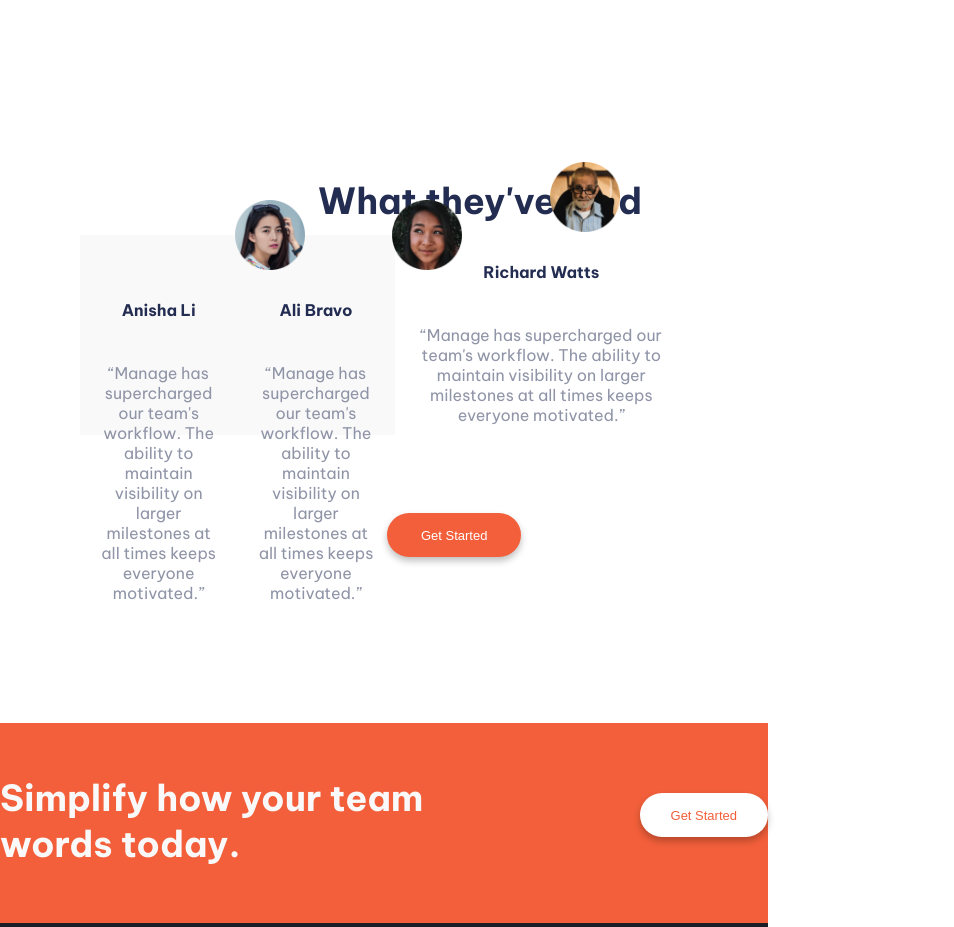
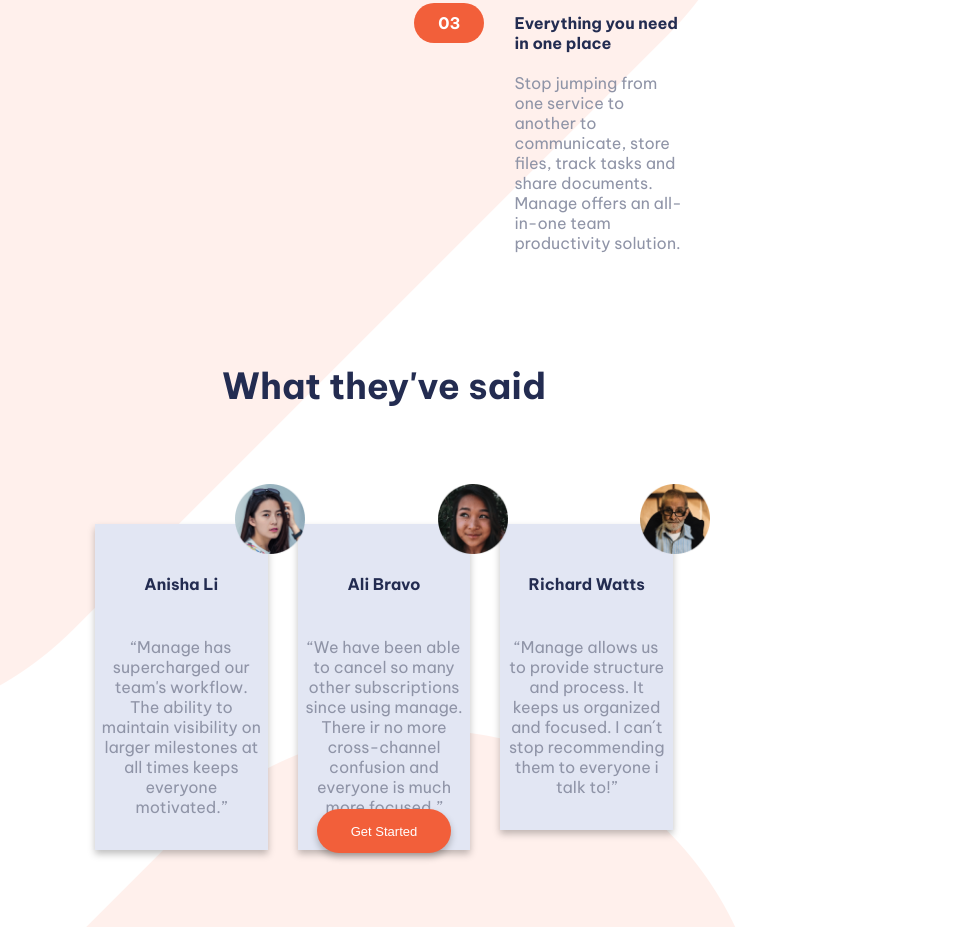
Before and after one commit to PaulaCorrea95/Examen2FrontEnd, a plain HTML site: page index.html in a window 768 px wide. Shown: the part 1830-2757 px from the top of the page, 954 px wide, since content can reach past the window. Drawn offline with Linux system fonts and the light colour scheme.

Commit message:
archivos actualizados

```diff
--- a/css/styles.css
+++ b/css/styles.css
@@ -17,7 +17,10 @@
 
 body {
     font-family: 'Be Vietnam Pro', sans-serif;
-    font-size: 16px
+    font-size: 16px;
+    height: 100vh;
+    background-image: url(../img/bg-tablet-pattern.png);
+    background-position: top right;
 }
 
 header {
@@ -26,9 +29,11 @@ header {
     justify-content: space-between;
 }
 
-main{
+main {
     margin: 40px 80px;
 }
+
+/*Barra de navegación*/
 
 .logo {
     padding-top: 30px;
@@ -59,6 +64,10 @@ a:hover {
     color: var(--azulgrisáceooscuro);
 }
 
+.hamburger{
+    display: flex;
+}
+
 .boton1 {
     padding-top: 20px;
 }
@@ -79,6 +88,8 @@ button {
 button:hover {
     background-color: rgb(247, 153, 130);
 }
+
+/*Sección1*/
 
 .principal1 {
     display: flex;
@@ -113,6 +124,8 @@ p {
     width: 500px;
 }
 
+/*Sección 2*/
+
 .principal2 {
     display: flex;
     width: 100%;
@@ -134,7 +147,7 @@ h2 {
     padding-top: 100px;
 }
 
-.contenedor4 .uno .dos .tres{
+.contenedor4 .uno .dos .tres {
     width: 70px;
     height: 40px;
 }
@@ -148,136 +161,127 @@ h2 {
     font-size: 16px;
     text-align: center;
     padding-top: 10px;
-
 }
 
-.contenedor4 .texto{
+.contenedor4 .texto {
     padding-left: 60px;
     margin-top: -30px;
     margin-left: -60px;
 }
 
-.contenedor4 h4{
+.contenedor4 h4 {
     color: var(--azuloscuro);
     padding-left: 100px;
 }
 
-.contenedor4 p{
+.contenedor4 p {
     padding-left: 100px;
     padding-top: 20px;
     padding-bottom: 50px;
     color: var(--azulgrisáceooscuro);
 }
 
-/*terminar esta parte*/
+/*Comentarios*/
 
-.testimonios{
-    display:flex ;
-    align-items: center;
-    padding-top: 200px;
-    width: 100%;
+#titulo {
+    text-align: center;
+    margin-top: 60px;
 }
 
-
-.testimonios h2{
-    position: absolute;
-    padding-bottom: 35%;
-    margin-left: 31%;
+.comentarios {
+    display: flex;
+    justify-content: center;
 }
 
-.testimonios .descripcion {
-    width: 100%;
-    padding: 40px 20px 20px 20px;
+.card {
+    width: 400px;
+    height: 300px;
+    margin: 15px;
+    padding-top: 60px;
 }
 
-.testimonios h4{
+.descripcion {
+    background-color: rgb(226, 230, 243);
+    box-shadow: 0px 4px 7px rgba(0, 0, 0, 0.25);
+}
+
+.descripcion,
+.nombre {
     text-align: center;
     color: var(--azuloscuro);
     margin-bottom: 10px;
     padding: 5px;
-    margin-top: 20px;
+    margin-top: 40px;
+
 }
 
-.descripcion p{
+.avatar {
+    position: absolute;
     text-align: center;
-    padding-bottom: -10px;
 }
 
-.avatar{
-    position: absolute;
-    padding: 5px;
-    margin-top: -40px;
-    margin-left: 100px;
+.avatar img {
+    width: 70px;
+    margin-left: 140px;
+    padding-bottom: -100x;
 }
 
-.avatar img{
-    width: 70px;
-    margin-left: 50px;
-}
-
-.card1 {
-    background-color: var(--variantegrisclaro);
-    width: 100%;
-    height: 200px;
-}
-.card2{
-    background-color: var(--variantegrisclaro);
-    width: 100%;
-    height: 200px;
-}
-
-.testimonios .boton{
+.comentarios .boton {
     position: absolute;
-    padding-left: 40%;
     padding-top: 400px;
 }
 
-.contenedorcontacto{
+/*Contenedor naranja*/
+
+.contenedorcontacto {
     display: flex;
-    justify-content:space-around ;
+    justify-content: space-around;
     width: 100%;
     height: 200px;
     margin-top: 250px;
     background-color: var(--rojobrillante);
 }
 
-.contenedorcontacto h2{
+.contenedorcontacto h2 {
     width: 80%;
     color: var(--variantegrisclaro);
     padding-top: 52px;
 }
-.contenedorcontacto button{
+
+.contenedorcontacto button {
     background-color: #fff;
     color: var(--rojobrillante);
     margin-top: 70px;
 }
 
-.contenedorcontacto button:hover{
+.contenedorcontacto button:hover {
     box-shadow: 0px 1px 7px rgba(0, 0, 0, 0.25);
-    color: 	rgb(247, 153, 130);
+    color: rgb(247, 153, 130);
 }
 
-footer{
+/*Footer*/
+
+footer {
     display: flex;
-    justify-content:space-around;
+    justify-content: space-around;
     width: 100%;
     height: 200px;
     background-color: var(--azulmuyoscuro);
 }
 
-.logofooter{
+.logofooter {
     display: flex;
     flex-direction: column;
     align-self: center;
 }
 
-.redes ul{
+.redes ul {
     display: flex;
     justify-content: space-around;
     padding-top: 80px;
 }
 
-nav.infofooter{
+nav.infofooter {
     display: flex;
     justify-content: space-between;
     width: 30%;
@@ -286,19 +290,19 @@ margin-top: 30px;
     font-size: 14px;
 }
 
-.infofooter a{
+.infofooter a {
     color: var(--variantegrisclaro);
 }
 
-.infofooter a:hover{
+.infofooter a:hover {
     color: var(--rojobrillante);
 }
 
-.buscador{
+.buscador {
     margin-top: 30px;
 }
 
-input{
+input {
     width: 200px;
     height: 40px;
     border-radius: 50px;
@@ -306,14 +310,90 @@ input{
     text-align: center;
 }
 
-form button{
+form button {
     width: 70px;
     margin-left: 5px;
 }
 
-.buscador p{
+.buscador p {
     padding-top: 68px;
     font-size: 13px;
     color: var(--azulgrisáceooscuro);
     text-align: center;
 }
+
+
+
+/*Media Querie Mobile*/
+
+@media (max-width: 768px){
+
+    body{
+        width: 100vw;
+        height: 100vh;
+    }
+
+    header{
+        flex-direction: column;
+    }
+
+    nav ul a{
+        display: none;
+    }
+
+    .navbar img{
+        width: 30px;
+        height: 30px;
+    }
+
+    .hamburger{
+        justify-content: flex-end;
+        margin-top: -80px;
+    }
+
+    .boton1 {
+        display:none;
+    }
+
+    .logo img{
+        width: 150px;
+        margin-left: -50px;
+    }
+
+    .principal1{
+        display:flex;
+        flex-direction: column;
+    }
+
+    .contenedor1 h1{
+        font-size:40px;
+        width: 100%;
+    }
+
+    .contenedor1 p{
+        display: none;
+    }
+
+    .contenedor2{
+        order: -1;
+        margin-left: -30%;
+    }
+
+
+
+}
+
+/*Media Querie Desktop*/
+@media (min-width: 768px){
+
+    body{
+        width: 100vw;
+        height: 100vh;
+    }
+
+    .navbar img{
+        display: none;
+    }
+
+
+}
--- a/index.html
+++ b/index.html
@@ -22,6 +22,9 @@
                 <li><a href="#">Careers</a></li>
                 <li><a href="#">Community</a></li>
             </ul>
+            <div class="hamburger">
+                <img src="img/icon-hamburger.png" alt="hamburger icon">
+            </div>
         </nav>
         <div class="boton1">
             <button>Get Started</button>
@@ -83,55 +86,50 @@
                 </div>
             </div>
         </section>
-
-        <section class="testimonios">
-            <h2>What they've said</h2>
-            <div class="card1">
+        <h2 id="titulo">What they've said</h2>
+        <section class="comentarios">
+            <div class="card">
                 <div class="avatar">
                     <img src="img/avatar-anisha.png" alt="Anisha">
                 </div>
 
                 <div class="descripcion">
-                    <h4>Anisha Li</h4>
+                    <h4 class="nombre">Anisha Li</h4>
                     <p>“Manage has supercharged our team's workflow. The ability to maintain visibility on larger
                         milestones
                         at all times keeps everyone motivated.”</p>
                 </div>
+            </div>
 
-            </div>
-            <div class="card2">
+            <div class="card">
                 <div class="avatar">
                     <img src="img/avatar-ali.png" alt="Ali">
                 </div>
 
                 <div class="descripcion">
-                    <h4>Ali Bravo</h4>
-                    <p>“Manage has supercharged our team's workflow. The ability to maintain visibility on larger
-                        milestones
-                        at all times keeps everyone motivated.”</p>
+                    <h4 class="nombre">Ali Bravo</h4>
+                    <p>“We have been able to cancel so many other subscriptions since using manage. There ir no more
+                        cross-channel confusion and everyone is much more focused.”</p>
                 </div>
+            </div>
 
-            </div>
-            <div class="card3">
+            <div class="card">
                 <div class="avatar">
                     <img src="img/avatar-richard.png" alt="Richard">
                 </div>
 
                 <div class="descripcion">
-                    <h4>Richard Watts</h4>
-                    <p>“Manage has supercharged our team's workflow. The ability to maintain visibility on larger
-                        milestones
-                        at all times keeps everyone motivated.”</p>
+                    <h4 class="nombre">Richard Watts</h4>
+                    <p>“Manage allows us to provide structure and process. It keeps us organized and focused. I can´t
+                        stop recommending them to everyone i talk to!”</p>
                 </div>
-
             </div>
-
             <div class="boton">
                 <button>Get Started</button>
             </div>
-
         </section>
     </main>
+
     <div class="contenedorcontacto">
         <div class="texto">
             <h2>Simplify how your team words today.</h2>
```
Also changed, not shown: img/avatar-shanai.png (deleted), img/bg-simplify-section-desktop.png (added), img/bg-simplify-section-mobile.png (added), img/bg-tablet-pattern.png (added), img/icon-hamburger.png (added). Lines whose indentation alone changed are shown as unchanged.
